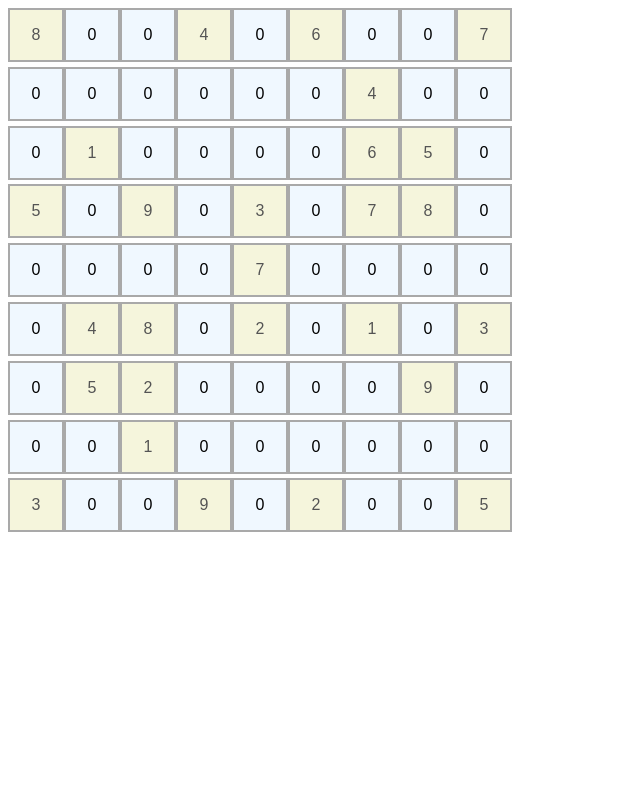
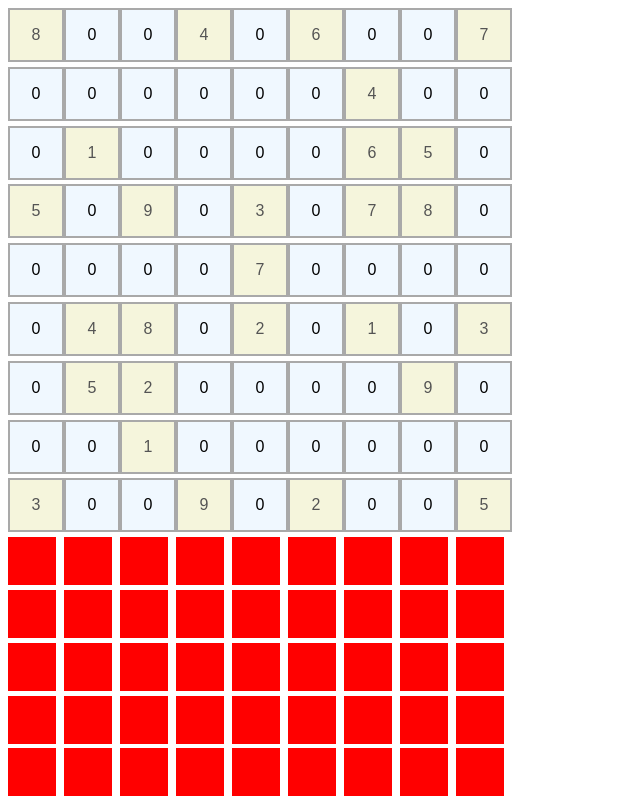
Before and after one commit to anpe9592/Sudoku-vue, a Vue app: page / in a window 1280 px wide. Shown: the top 800 px of the page, without its empty margins (0-640 px from the left). Built offline with nearby package versions, Linux system fonts and the light colour scheme.

Commit message:
gave shadowBox a simple temporary css

```diff
--- a/src/components/Sudoku.vue
+++ b/src/components/Sudoku.vue
@@ -77,6 +77,12 @@ input:disabled {
   background-color: beige;
 }
 
+.shadowBox {
+  width: 3em;
+  height: 3em;
+  background-color: red;
+}
+
 .Sudoku {
   float: left;
   display: grid;
```
